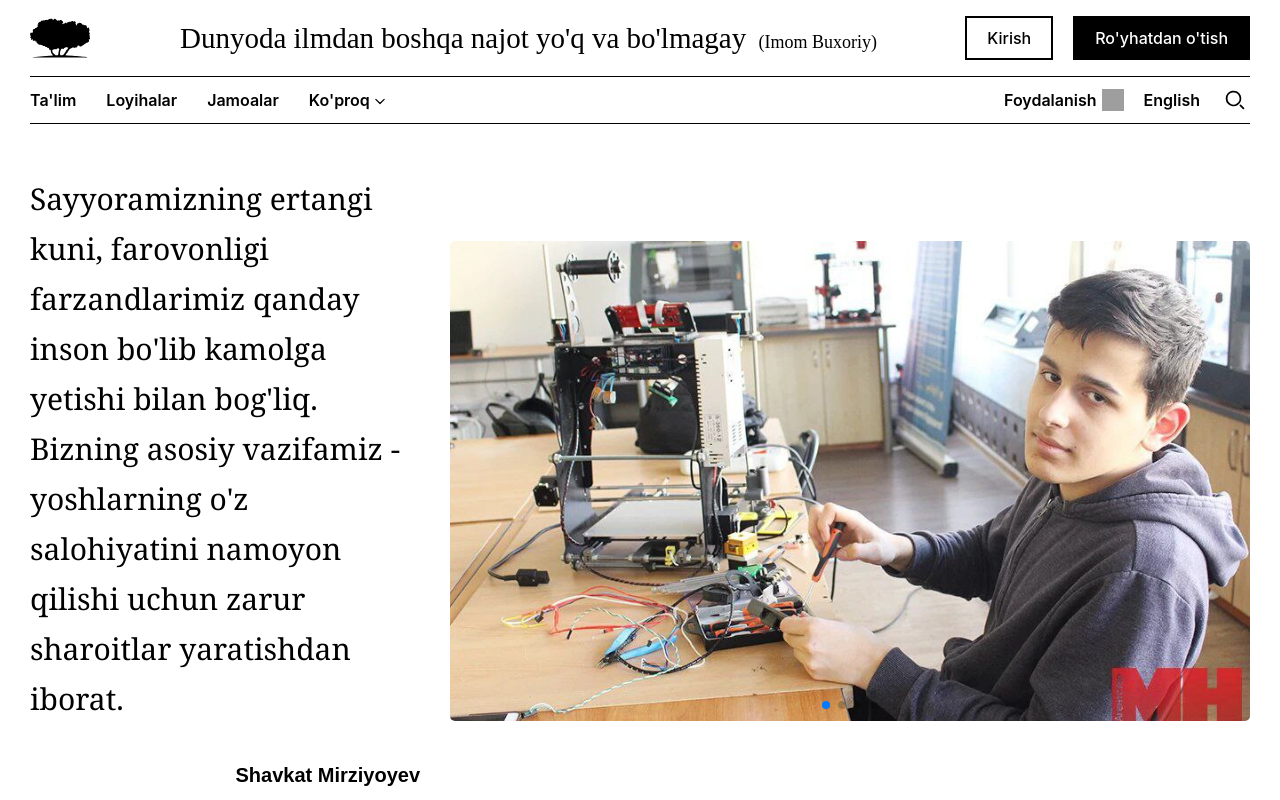
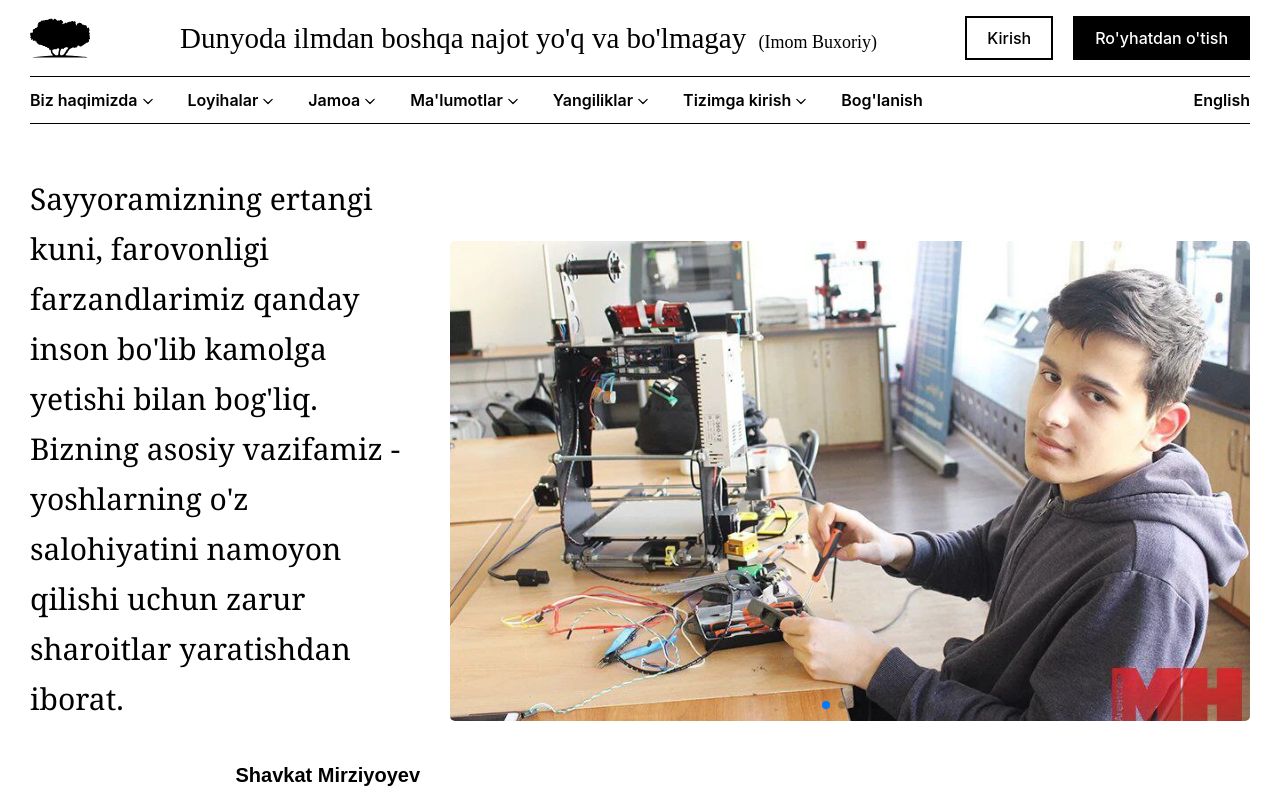
Before and after one commit to smuhammadaziz/bogbon, a React (Vite) app: page / in a window 1280 px wide. Shown: the top 800 px of the page. Built offline with nearby package versions, Linux system fonts and the light colour scheme; grey boxes are pictures that could not be loaded.

Commit message:
add: add all changes

```diff
--- a/src/components/header/header.css
+++ b/src/components/header/header.css
@@ -193,7 +193,7 @@
   padding: 10px;
   background-color: #dcdcdc;
   border: 1px solid black;
-  transform: translateX(-100%);
+  transform: translateX(-150%);
   left: 220%;
   transition: all 0.2s ease;
 }
--- a/src/components/header/header.jsx
+++ b/src/components/header/header.jsx
@@ -45,24 +45,9 @@ function Header() {
           <div className='header_bottom'>
             <nav className='header_bottom__nav'>
               <ul className='header__bottom__nav__list'>
-                <li className='header__bottom__nav__list__item'>
-                  <NavLink to='/' className='header__bottom__nav__list__item__link'>
-                    Ta'lim
-                  </NavLink>
-                </li>
-                <li className='header__bottom__nav__list__item'>
-                  <NavLink to='/' className='header__bottom__nav__list__item__link'>
-                    Loyihalar
-                  </NavLink>
-                </li>
-                <li className='header__bottom__nav__list__item'>
-                  <NavLink to='/' className='header__bottom__nav__list__item__link'>
-                    Jamoalar
-                  </NavLink>
-                </li>
                 <li className='header__bottom__nav__list__item header__bottom__nav__list__item__nested'>
                   <p className='header__bottom__nav__list__item__link header__bottom__nestedlink__text'>
-                    Ko'proq{' '}
+                    Biz haqimizda{' '}
                     <img
                       src={downArrowImg}
                       alt='down arrow icon in bogbon website'
@@ -73,48 +58,193 @@ function Header() {
                   <ul className='header__bottom__nested_list'>
                     <li className='header__bottom__nested_list__item'>
                       <NavLink to='/' className='header__bottom__nested_list__item__link'>
-                        About
+                        Biz haqimizda
                       </NavLink>
                     </li>
                     <li className='header__bottom__nested_list__item'>
                       <NavLink to='/' className='header__bottom__nested_list__item__link'>
-                        News
+                        Maqsadimiz
                       </NavLink>
                     </li>
                     <li className='header__bottom__nested_list__item'>
                       <NavLink to='/' className='header__bottom__nested_list__item__link'>
-                        Media
+                        Bog'bon.edu.uz qanday ishlaydi
                       </NavLink>
                     </li>
                   </ul>
                 </li>
+                <li className='header__bottom__nav__list__item header__bottom__nav__list__item__nested'>
+                  <p className='header__bottom__nav__list__item__link header__bottom__nestedlink__text'>
+                    Loyihalar{' '}
+                    <img
+                      src={downArrowImg}
+                      alt='down arrow icon in bogbon website'
+                      width='20'
+                      height='20'
+                    />
+                  </p>
+                  <ul className='header__bottom__nested_list'>
+                    <li className='header__bottom__nested_list__item'>
+                      <NavLink to='/' className='header__bottom__nested_list__item__link'>
+                        Umumiy loyihalar
+                      </NavLink>
+                    </li>
+                    <li className='header__bottom__nested_list__item'>
+                      <NavLink to='/' className='header__bottom__nested_list__item__link'>
+                        To'g'ridan-to'g'ri moliyalashtiriladigan loyihalar
+                      </NavLink>
+                    </li>
+                  </ul>
+                </li>
+                <li className='header__bottom__nav__list__item header__bottom__nav__list__item__nested'>
+                  <p className='header__bottom__nav__list__item__link header__bottom__nestedlink__text'>
+                    Jamoa{' '}
+                    <img
+                      src={downArrowImg}
+                      alt='down arrow icon in bogbon website'
+                      width='20'
+                      height='20'
+                    />
+                  </p>
+                  <ul className='header__bottom__nested_list'>
+                    <li className='header__bottom__nested_list__item'>
+                      <NavLink to='/' className='header__bottom__nested_list__item__link'>
+                        Bizning jamoa
+                      </NavLink>
+                    </li>
+                    <li className='header__bottom__nested_list__item'>
+                      <NavLink to='/' className='header__bottom__nested_list__item__link'>
+                        Maslahat kengashi
+                      </NavLink>
+                    </li>
+                    <li className='header__bottom__nested_list__item'>
+                      <NavLink to='/' className='header__bottom__nested_list__item__link'>
+                        Ekspertlar guruhi
+                      </NavLink>
+                    </li>
+                    <li className='header__bottom__nested_list__item'>
+                      <NavLink to='/' className='header__bottom__nested_list__item__link'>
+                        Volantyorlar
+                      </NavLink>
+                    </li>
+                    <li className='header__bottom__nested_list__item'>
+                      <NavLink to='/' className='header__bottom__nested_list__item__link'>
+                        Vakansiyalar
+                      </NavLink>
+                    </li>
+                  </ul>
+                </li>
+                <li className='header__bottom__nav__list__item header__bottom__nav__list__item__nested'>
+                  <p className='header__bottom__nav__list__item__link header__bottom__nestedlink__text'>
+                    Ma'lumotlar{' '}
+                    <img
+                      src={downArrowImg}
+                      alt='down arrow icon in bogbon website'
+                      width='20'
+                      height='20'
+                    />
+                  </p>
+                  <ul className='header__bottom__nested_list'>
+                    <li className='header__bottom__nested_list__item'>
+                      <NavLink to='/' className='header__bottom__nested_list__item__link'>
+                        Homiylar uchun
+                      </NavLink>
+                    </li>
+                    <li className='header__bottom__nested_list__item'>
+                      <NavLink to='/' className='header__bottom__nested_list__item__link'>
+                        Hamkorlar uchun
+                      </NavLink>
+                    </li>
+                    <li className='header__bottom__nested_list__item'>
+                      <NavLink to='/' className='header__bottom__nested_list__item__link'>
+                        Nomzod yoshlar uchun
+                      </NavLink>
+                    </li>
+                    <li className='header__bottom__nested_list__item'>
+                      <NavLink to='/' className='header__bottom__nested_list__item__link'>
+                        Volantiyorlar uchun
+                      </NavLink>
+                    </li>
+                    <li className='header__bottom__nested_list__item'>
+                      <NavLink to='/' className='header__bottom__nested_list__item__link'>
+                        Ariza berish qoidalari va talablari
+                      </NavLink>
+                    </li>
+                    <li className='header__bottom__nested_list__item'>
+                      <NavLink to='/' className='header__bottom__nested_list__item__link'>
+                        Ko'p beriladigan savollar
+                      </NavLink>
+                    </li>
+                    <li className='header__bottom__nested_list__item'>
+                      <NavLink to='/' className='header__bottom__nested_list__item__link'>
+                        Ochiq hisobot statistika
+                      </NavLink>
+                    </li>
+                  </ul>
+                </li>
+                <li className='header__bottom__nav__list__item header__bottom__nav__list__item__nested'>
+                  <p className='header__bottom__nav__list__item__link header__bottom__nestedlink__text'>
+                    Yangiliklar{' '}
+                    <img
+                      src={downArrowImg}
+                      alt='down arrow icon in bogbon website'
+                      width='20'
+                      height='20'
+                    />
+                  </p>
+                  <ul className='header__bottom__nested_list'>
+                    <li className='header__bottom__nested_list__item'>
+                      <NavLink to='/' className='header__bottom__nested_list__item__link'>
+                        Barcha yangiliklar
+                      </NavLink>
+                    </li>
+                    <li className='header__bottom__nested_list__item'>
+                      <NavLink to='/' className='header__bottom__nested_list__item__link'>
+                        Fotogalareya
+                      </NavLink>
+                    </li>
+                    <li className='header__bottom__nested_list__item'>
+                      <NavLink to='/' className='header__bottom__nested_list__item__link'>
+                        Videogalareya
+                      </NavLink>
+                    </li>
+                  </ul>
+                </li>
+                <li className='header__bottom__nav__list__item header__bottom__nav__list__item__nested'>
+                  <p className='header__bottom__nav__list__item__link header__bottom__nestedlink__text'>
+                    Tizimga kirish{' '}
+                    <img
+                      src={downArrowImg}
+                      alt='down arrow icon in bogbon website'
+                      width='20'
+                      height='20'
+                    />
+                  </p>
+                  <ul className='header__bottom__nested_list'>
+                    <li className='header__bottom__nested_list__item'>
+                      <NavLink to='/' className='header__bottom__nested_list__item__link'>
+                        Ro'yhat o'tish
+                      </NavLink>
+                    </li>
+                    <li className='header__bottom__nested_list__item'>
+                      <NavLink to='/' className='header__bottom__nested_list__item__link'>
+                        Mening profilim
+                      </NavLink>
+                    </li>
+                  </ul>
+                </li>
+
+                <li className='header__bottom__nav__list__item'>
+                  <NavLink to='/' className='header__bottom__nav__list__item__link'>
+                    Bog'lanish
+                  </NavLink>
+                </li>
               </ul>
             </nav>
-
             <div className='header_bottom__box'>
-              <button type='button' className='header_bottom__access'>
-                <p>Foydalanish</p>
-                <img src={accessImg} alt='search icon' width='22' height='22' />
-              </button>
               <p className='header_bottom__changelang'>English</p>
-              <button type='button' className='header_bottom__search'>
-                <img src={searchImg} alt='search icon' width='30' height='30' />
-              </button>
             </div>
           </div>
-        </div>
-      </div>
-      <div className='search'>
-        <div className='container'>
-          <button className='search__box' type='button'>
-            <img
-              src={calcelImg}
-              alt='cancel icon bogbon website'
-              width='30'
-              height='30'
-            />
-          </button>
-          <input type='text' placeholder='Search...' className='search__input' />
         </div>
       </div>
     </>
```
